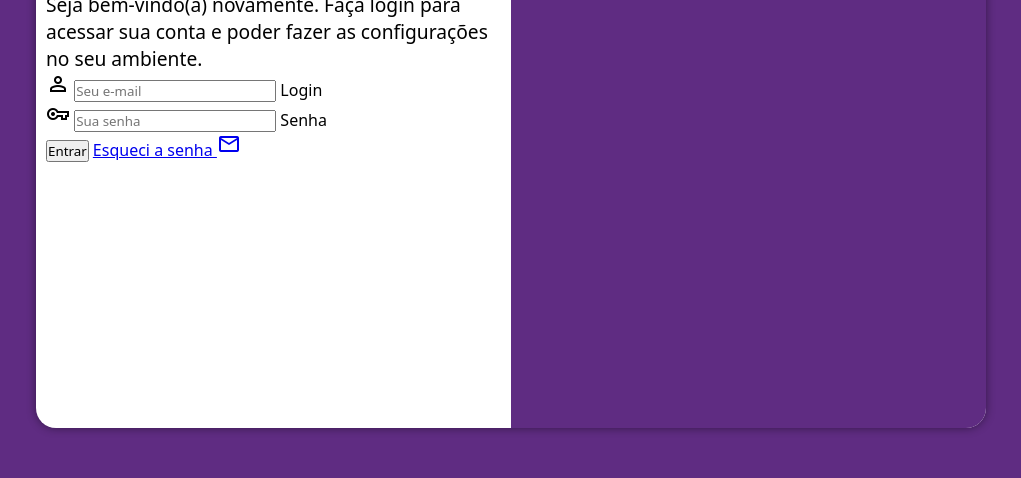
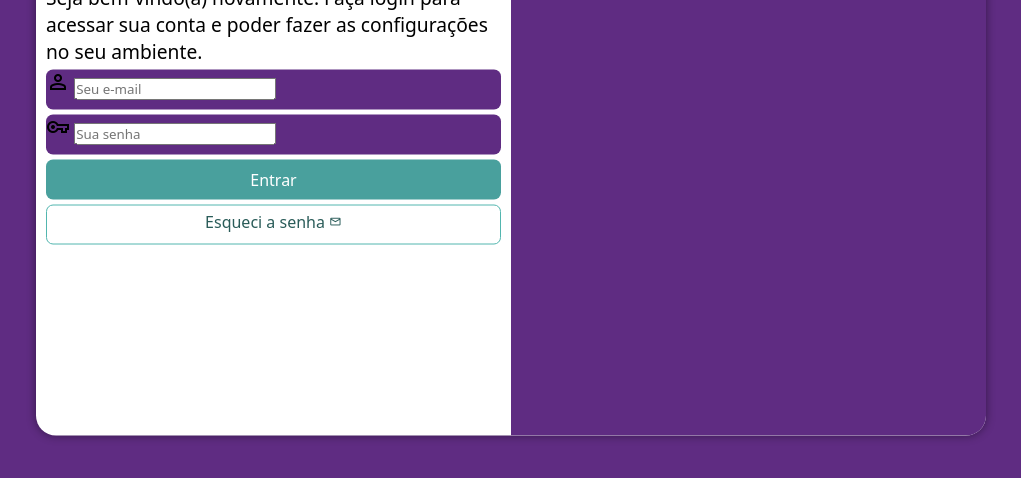
Before and after one commit to atylayuri/projeto-login, a plain HTML site: page index.html in a window 1280 px wide. Shown: the part 222-700 px from the top of the page, without its empty margins (129-1150 px from the left). Drawn offline with nearby package versions, Linux system fonts and the light colour scheme.

Commit message:
formatação do formulário

```diff
--- a/estilos/style.css
+++ b/estilos/style.css
@@ -28,7 +28,7 @@ main {
 
 section#login {
     width: 251px;
-    height: 500px;
+    height: 515px;
     background-color: white;
     border-radius: 20px;
     overflow: hidden;
@@ -64,3 +64,53 @@ section#login {
 #formulario > p {
     font-size: 0.8em;
 }
+
+form > .campo {
+    background-color: #5f2c82;
+    height: 40px;
+    border-radius: 7px;
+    margin: 5px 0px;
+}
+
+.campo > label{
+    display: none;
+}
+
+form > input[type=submit] {
+    display: block;
+    font-size: 1em;
+    width: 100%;
+    height: 40px;
+    background-color: #49a09d;
+    color: white;
+    border: none;
+    border-radius: 7px;
+}
+
+form > input[type=submit]:hover {
+    background-color: #2a5c59;
+    font-weight: bold;
+}
+
+form > a.botao {
+    display: block;
+    text-align: center;
+    font-size: 1em;
+    width: 100%;
+    height: 40px;
+    padding-top: 5px;
+    margin-top: 5px;
+    background-color: rgb(255, 255, 255);
+    color: #2a5c59;
+    border: 1px solid #52b6af;
+    border-radius: 7px;
+    text-decoration: none;
+}
+
+form > a.botao:hover {
+    background-color: #65e2da;
+}
+
+form > a.botao > i {
+    font-size: 0.8em;
+}
--- a/index.html
+++ b/index.html
@@ -26,18 +26,16 @@
                         <input type="email" name="email" id="iemail" placeholder="Seu e-mail" autocomplete="email" required maxlength="20">
                         <label for="iemail">Login</label>
                     </div>
-                    <div>
+                    <div class="campo">
                         <i class="material-symbols-outlined"> vpn_key
                         </i>
                         <input type="password" name="sen" id="isen" placeholder="Sua senha" autocomplete="current-password" required minlength="8" maxlength="20">
                         <label for="isen">Senha</label>
                     </div>
-                    <div>
                         <input type="submit" value="Entrar">
-                        <a href="esqueci.html">
+                        <a href="esqueci.html" class="botao">
                             Esqueci a senha <i class="material-symbols-outlined">mail</i>
                         </a>
-                    </div>
                 </form>
             </div>
         </section>
```
